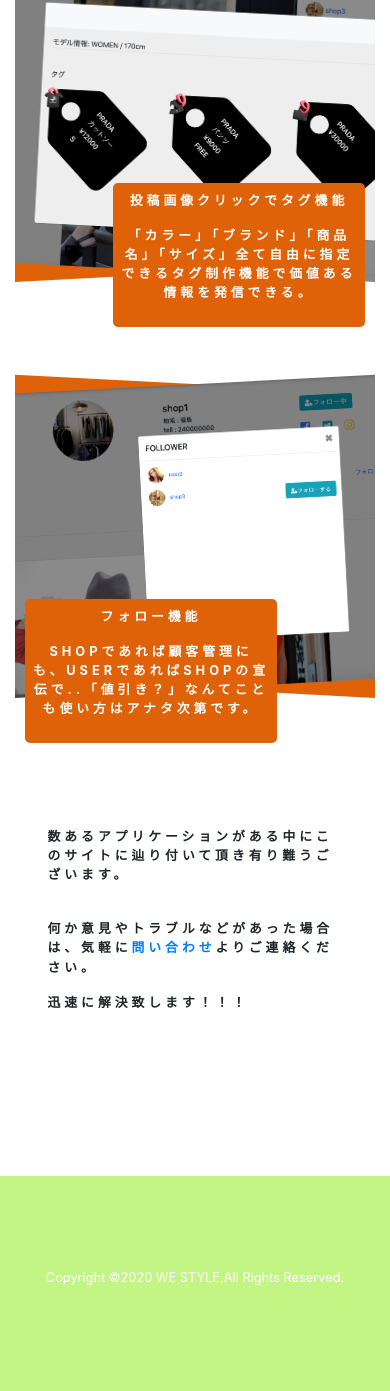
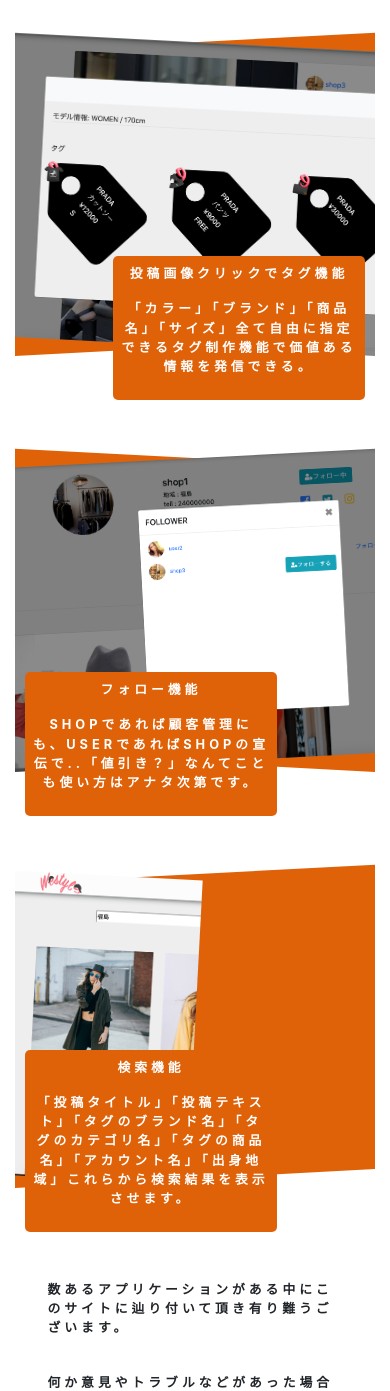
Before and after one commit to syo-j/westyle, a Rails app: page /home/about in a window 390 px wide. Shown: the part 2492-3883 px from the top of the page. Run offline with Rails 7, Linux system fonts and the light colour scheme; style sheets or scripts are compiled from the project's sources; parts of the project's set-up code (start-up, migrations or seed data) failed here and were passed over; some libraries are stand-ins or nearby versions.

Commit message:
about search add

```diff
--- a/app/assets/stylesheets/home.scss.erb
+++ b/app/assets/stylesheets/home.scss.erb
@@ -490,6 +490,68 @@
   z-index: -2;
 }
 
+.contents-7 {
+  position: relative;
+  overflow: hidden;
+  margin: 10% 0;
+  padding: 80px 0;
+}
+
+.contents-7:before {
+  content: '';
+  position: absolute;
+  top: 0;
+  left: 0;
+  width: 55%;
+  height: 80%;
+  margin: 5% -5% 0;
+  background-image: url("<%= asset_path('about7.png') %>");
+  background-size: cover;
+  -webkit-transform-origin: left center;
+  -ms-transform-origin: left center;
+  transform-origin: left center;
+  -webkit-transform: rotate(3deg);
+  -ms-transform: rotate(3deg);
+  transform: rotate(3deg);
+  z-index: -1;
+}
+
+.contents_inner_7 {
+  box-sizing: border-box;
+  width: 100%;
+  max-width: 90%;
+  height: 100%;
+  margin: 0 auto;
+  padding: 100px 10px 120px;
+  color: #fff;
+  text-align: center;
+}
+.contents-7 {
+  position: relative;
+  overflow: hidden;
+  margin: 0 0;
+  padding: 80px 0;
+}
+.contents-right-7:after {
+  content: '';
+  position: absolute;
+  top: 0;
+  left: 0;
+  width: 120%;
+  height: 80%;
+  margin: 3% -10% 0;
+  background: #df6209;
+  -webkit-transform-origin: right center;
+  -ms-transform-origin: right center;
+  transform-origin: right center;
+  -webkit-transform: rotate(-3deg);
+  -ms-transform: rotate(-3deg);
+  transform: rotate(-3deg);
+  z-index: -2;
+}
+
+
+
 
 @media screen and (max-width: 768px) {
 
--- a/app/views/home/about.html.erb
+++ b/app/views/home/about.html.erb
@@ -13,6 +13,9 @@
 			<br>
 			<p>他にも数え切れないくらい思いが強い方が沢山いるはずです。</p>
 			<p>そんな方、全てに価値ある情報と面白いシステムをお届けできればと思い「WESTYLE」を作りました。</p>
+			<br>
+			<p>「次世代のファッションサイトは、個人をも力を与える」</p>
+			<p></p>
 		</div>
 	</div>
 
@@ -123,6 +126,25 @@
 		</div>
 	</div>
 
+	<div class="contents-7">
+		<div class="contents-right-7">
+		    <div class="contents_inner_7 row align-items-center">
+		    	<div class="col-12 col-md-6">
+		    		<!-- 空 -->
+		      	</div>
+		      	<div class="col-12 col-md-6 d-none d-md-block">
+		      		<h1 class="pb-2">SEARCH</h1>
+		      		<p>検索機能</p>
+		      		<p>「投稿タイトル」「投稿テキスト」「タグのブランド名」「タグのカテゴリ名」「タグの商品名」「アカウント名」「出身地域」これらから検索結果を表示させます。</p>
+		      	</div>
+		      	<div class="d-md-none contents_inner_md_6 p-2">
+					<p>検索機能</p>
+		      		<p>「投稿タイトル」「投稿テキスト」「タグのブランド名」「タグのカテゴリ名」「タグの商品名」「アカウント名」「出身地域」これらから検索結果を表示させます。</p>
+				</div>
+		    </div>
+		</div>
+	</div>
+
 	<div class="row justify-content-center">
 		<div class="col-10 py-5">
 			<p>数あるアプリケーションがある中にこのサイトに辿り付いて頂き有り難うございます。</p>
```
Also changed, not shown: app/assets/images/about7.png (added).
